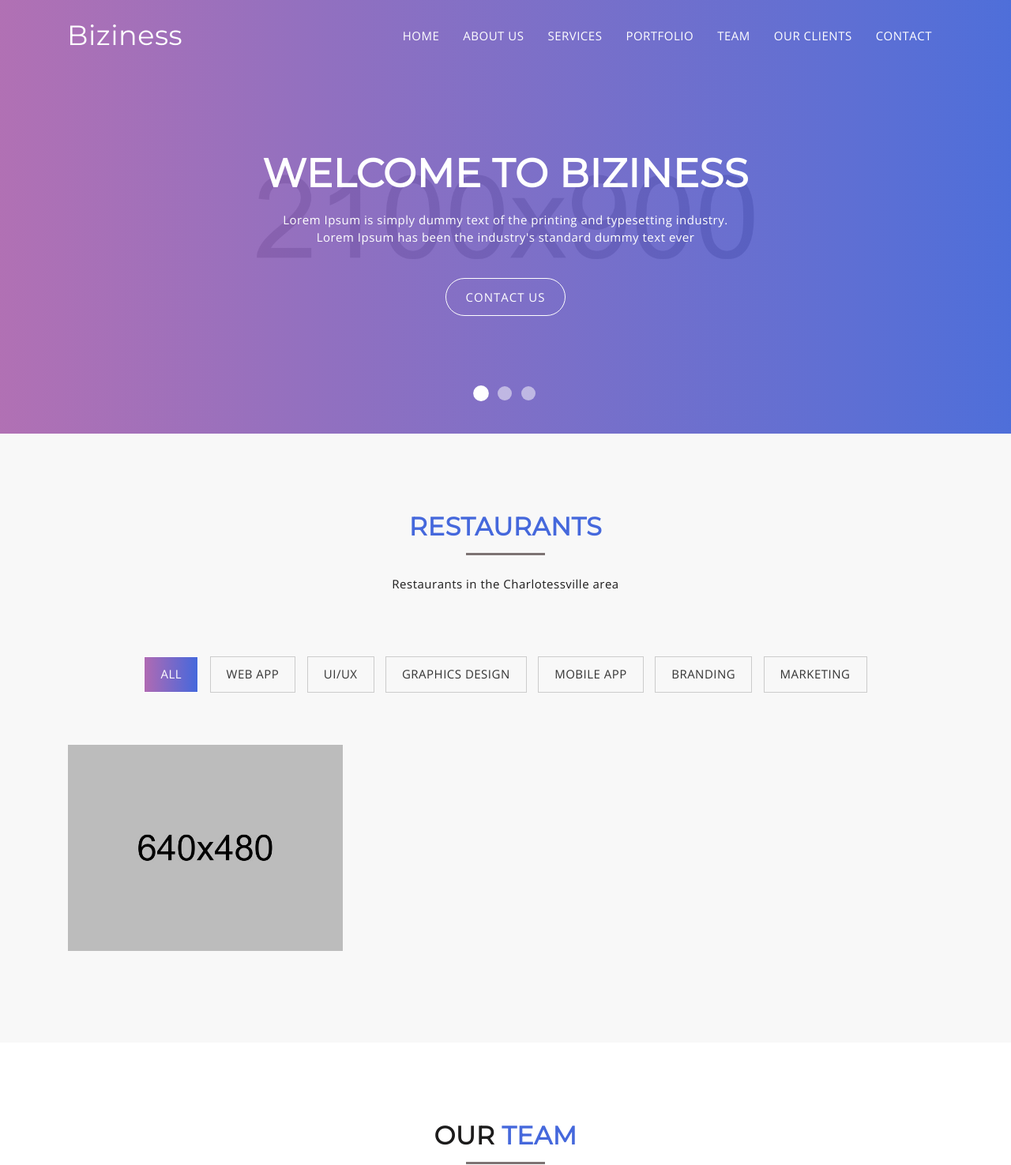
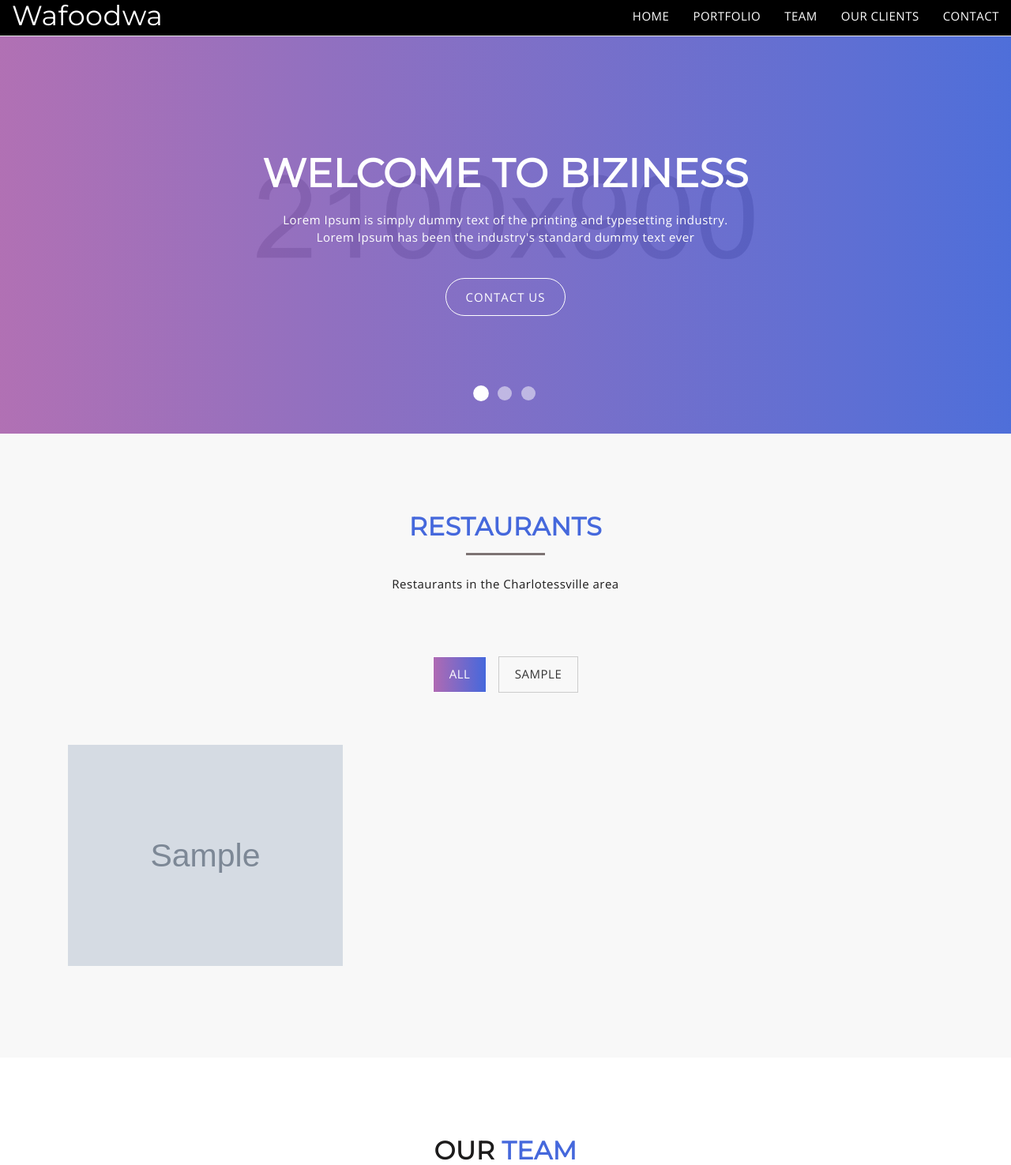
Before and after one commit to sri-jayakumar/Wafoodwa, a PHP site: page / in a window 1280 px wide. Shown: the top 1475 px of the page at 79% size. Run offline with PHP 8.4, Linux system fonts and the light colour scheme; tables that the repository leaves empty or names only in its code hold one stand-in row (values such as "Sample post"); grey boxes marked "Sample" are stand-in pictures; some libraries are stand-ins or nearby versions.

Commit message:
changed grouping labels and images

```diff
--- a/index.php
+++ b/index.php
@@ -16,7 +16,10 @@ $action = "view_friend";        // default action
 ?>
 <?php
       if ($_SERVER['REQUEST_METHOD'] == 'GET') {
-        $restaurants = getAllRestaurants();
+		$restaurants = getAllRestaurants();
+		$types = getAllTypes();
+		$count = 1;
+		$typeToArray = new \stdClass();
 	  }
 ?>
 <!DOCTYPE html>
@@ -65,7 +68,7 @@ $action = "view_friend";        // default action
 	  <!-- Start Header -->
 	<header id="mu-header" class="" role="banner">
 		<div class="container">
-			<nav class="navbar navbar-default mu-navbar">
+			<nav class="navbar navbar-default navbar-fixed-top mu-fixed-nav" style="background-color:black;">
 		  <div class="container-fluid">
 		    <!-- Brand and toggle get grouped for better mobile display -->
 		    <div class="navbar-header">
@@ -77,7 +80,7 @@ $action = "view_friend";        // default action
 		      </button>
 
 		      <!-- Text Logo -->
-		      <a class="navbar-brand" href="#">Biziness</a>
+		      <a class="navbar-brand" href="#">Wafoodwa</a>
 
 		      <!-- Image Logo -->
 		      <!-- <a class="navbar-brand" href="#"><img src="assets/images/logo.png"></a> -->
@@ -89,8 +92,6 @@ $action = "view_friend";        // default action
 		    <div class="collapse navbar-collapse" id="bs-example-navbar-collapse-1">
 		      	<ul class="nav navbar-nav mu-menu navbar-right">
 			        <li><a href="#">HOME</a></li>
-			        <li><a href="#mu-about">ABOUT US</a></li>
-			        <li><a href="#mu-service">SERVICES</a></li>
 		            <li><a href="#mu-portfolio">PORTFOLIO</a></li>
 		            <li><a href="#mu-team">TEAM</a></li>
 		            <li><a href="#mu-clients">OUR CLIENTS</a></li>
@@ -168,13 +169,16 @@ $action = "view_friend";        // default action
 							<!-- Start Portfolio Filter -->
 							<div class="mu-portfolio-filter-area">
 								<ul class="mu-simplefilter">
-					                <li class="active" data-filter="all">All</li>
-					                <li data-filter="1">Web App</li>
-					                <li data-filter="2">UI/UX</li>
-					                <li data-filter="3">Graphics Design</li>
-					                <li data-filter="4">Mobile App</li>
-					                <li data-filter="5">Branding</li>
-					                <li data-filter="6">Marketing</li>
+									<li class="active" data-filter="all">All</li>
+									<?php foreach ($types as $type):?>
+										<?php if(!empty($type)){ ?>
+											<li data-filter=<?php echo $count?>><?php echo $type?></li>
+											<?php
+												$typeToArray->$type = $count;
+												$count++;
+											?>
+										<?php }?>
+									<?php endforeach; ?>
 					            </ul>
 							</div>
 
@@ -182,11 +186,27 @@ $action = "view_friend";        // default action
 							<div class="mu-portfolio-content">
 								<div class="filtr-container">
 									<?php foreach ($restaurants as $restaurant): ?>
-										<div class="col-xs-6 col-sm-4 col-md-4 filtr-item" data-category="1">
-											<a class="mu-imglink" href="assets/images/portfolio/img-1.jpeg" title=<?php echo $restaurant['restaurants_name'];?>>
-												<img class="img-responsive" src="assets/images/portfolio/img-1.jpeg" alt="image">
+										<?php
+											$thumbnail = $restaurant['restaurants_featured_image'];
+											$name = $restaurant['restaurants_name'];
+											$establishment = $restaurant['restaurants_establishment'];
+											if(!empty($establishment)){
+												$category = $typeToArray->$establishment;
+											} else {
+												$category = "1";
+											}
+										?>
+										<div class="col-xs-6 col-sm-4 col-md-4 filtr-item" data-category=<?php echo $category;?>>
+											<a class="mu-imglink" href=<?php echo $thumbnail;?> title=<?php echo $name;?>>
+												<img class="img-responsive" src=<?php
+														if(empty($thumbnail)){
+															echo "assets/images/portfolio/img-1.jpeg";
+														} else {
+															echo $thumbnail;
+														};
+													?> alt="image" style="height:280px;width:640px;">
 												<div class="mu-filter-item-content">
-													<h4 class="mu-filter-item-title"><?php echo $restaurant['restaurants_name'];?></h4>
+													<h4 class="mu-filter-item-title"><?php echo $name;?></h4>
 												</div>
 											</a>
 										</div>
--- a/res_db.php
+++ b/res_db.php
@@ -33,6 +33,24 @@ function getAllRestaurants()
    return $results;
 }
 
+function getAllTypes(){
+   global $db;
+   $query = "SELECT DISTINCT restaurants_establishment FROM restaurant ";
+   $typeArray = Array();
+   $statement = $db->query($query);
+
+   // fetchAll() returns an array for all of the rows in the result set
+   // $results = $statement->fetchAll();
+   while($result = $statement->fetch(PDO::FETCH_ASSOC)){
+      $typeArray[] = $result['restaurants_establishment'];
+   }
+
+   // closes the cursor and frees the connection to the server so other SQL statements may be issued
+   $statement->closecursor();
+
+   return $typeArray;
+}
+
 function addRestaurant($name, $phone)
 {
    global $db;
```
